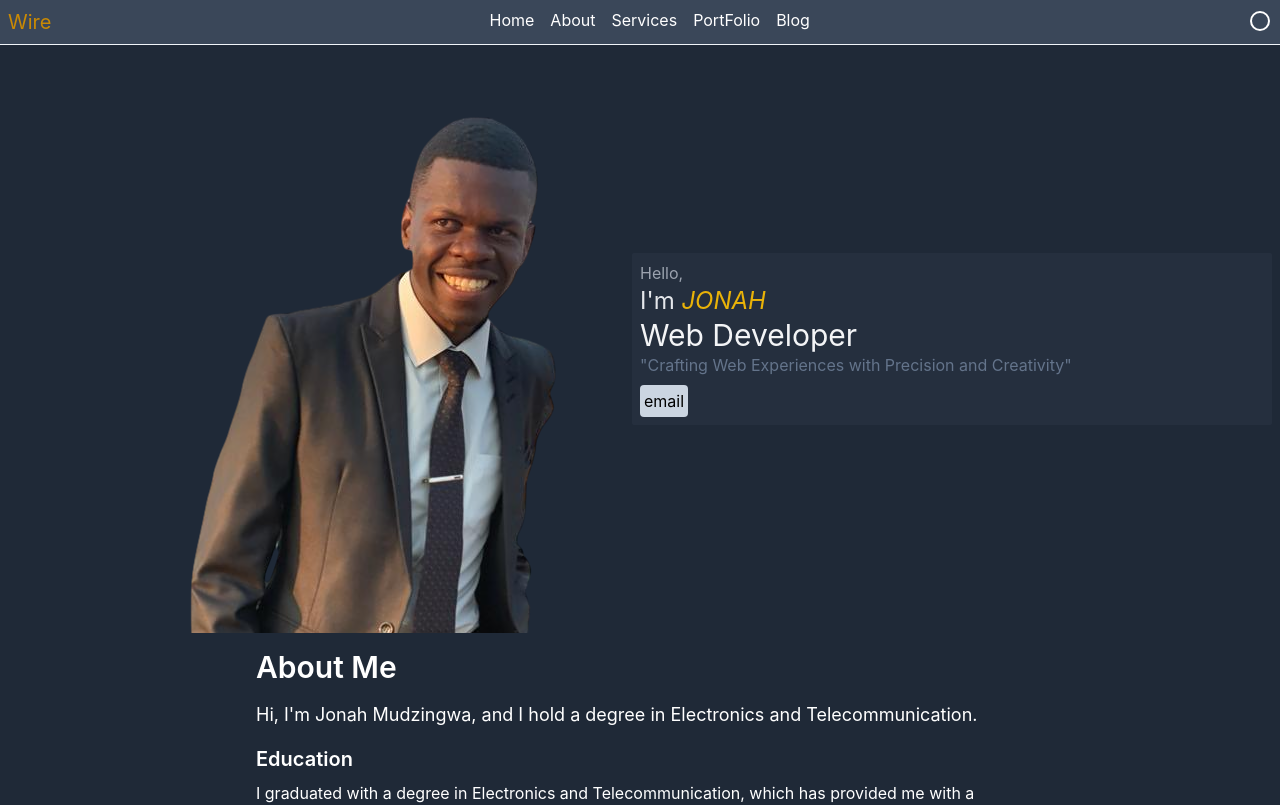
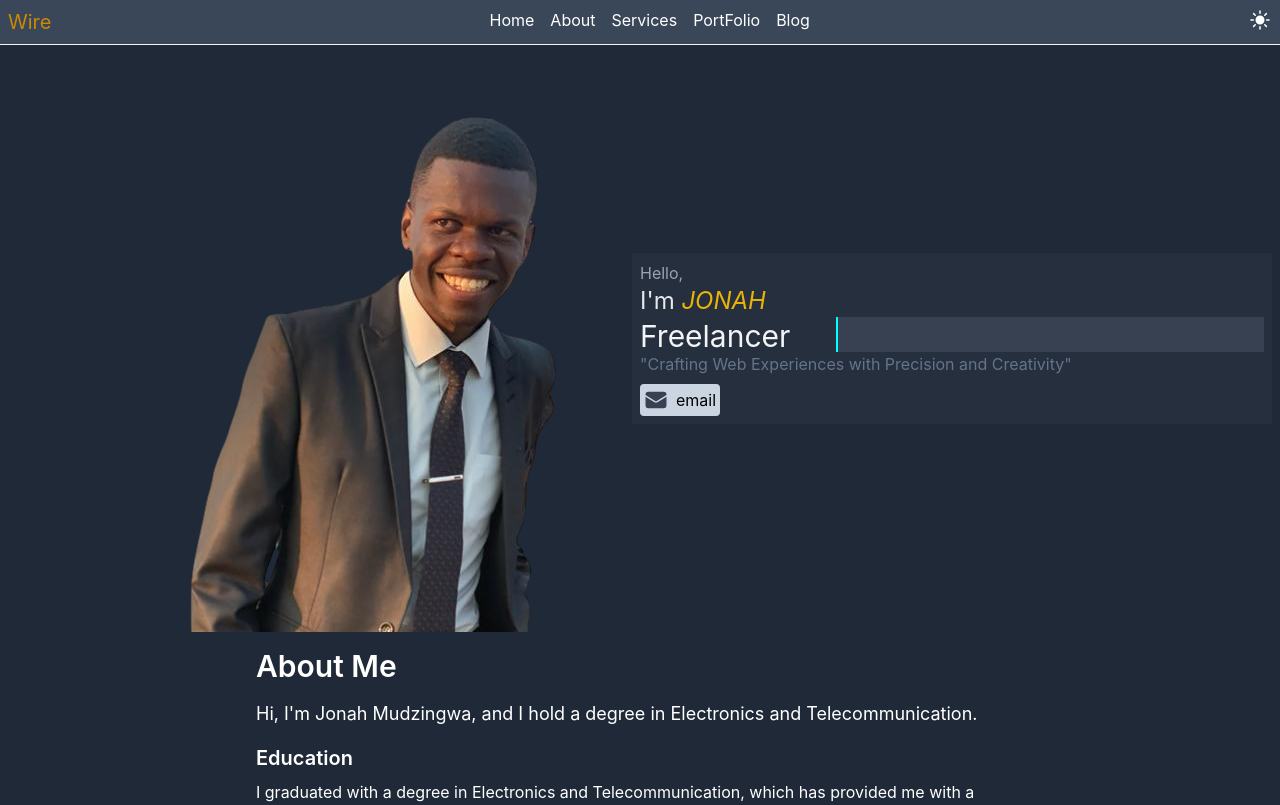
Before and after one commit to taghashseven/portfolio, a React (Create React App) app: page / in a window 1280 px wide. Shown: the top 805 px of the page. Built offline with nearby package versions, Linux system fonts and the light colour scheme.

Commit message:
typing effect animation

```diff
--- a/src/components/homePage.css
+++ b/src/components/homePage.css
@@ -14,3 +14,45 @@
    /* mix-blend-mode :overlay; */
    @apply mix-blend-lighten md:mix-blend-normal
 }
+
+.title {
+    overflow: hidden;
+    height: 2.2rem ;
+    line-height: 2.2rem
+}
+
+.title p {
+    position: relative;
+    animation: slide 20s  steps(4) infinite;
+    top : 0;
+}
+
+@keyframes slide {
+    100% {
+        top: -8.8rem
+    }
+}
+
+.title p::after{
+    content:  '';
+    position: absolute;
+    left: 0;
+    height: 100%;
+    width: 100%;
+    /* background-color: aqua; */
+    border-left: 2px solid aqua;
+    @apply bg-gray-700;
+    animation: typing 5s steps(10) infinite;
+
+}
+
+@keyframes typing {
+    40% ,
+    60% {
+        left: calc(100% + 30px);
+    }
+
+    100% {
+        left: 0;
+    }
+}
--- a/src/components/homePage.jsx
+++ b/src/components/homePage.jsx
@@ -1,18 +1,25 @@
 import './homePage.css'
-import {EnvelopIcons} from '@heroicons/react/outline'
-
+import {EnvelopeIcon}   from '@heroicons/react/24/solid'
 
 const HomePage = ()=>{
     return (
         <div className="py-20 md:py-52 card relative  overflow-hidden">
             <img src='assets/me.png' alt='me' className='absolute top-0 z-[-1] imgme' />
 
-            <div className="card float-right mx-2 md:w-3/6 bg-gray-700/30 p-2 rounded-sm">
+            <div className="card float-right mx-2 md:w-3/6 bg-gray-700/30 p-2 rounded-sm ">
                 <span className="text-gray-400">Hello,</span>
                 <p className="text-2xl text-gray-200">I'm <span className="text-yellow-500 uppercase italic">Jonah</span></p>
-                <p className="text-3xl text-gray-100">Web Developer</p>
+                <div className="title">
+                    <p className="text-3xl text-gray-100">Web Developer</p>
+                    <p className="text-3xl text-gray-100">Freelancer</p>
+                    <p className="text-3xl text-gray-100">Network engineer</p>
+                    <p className="text-3xl text-gray-100">Electronics Engineer</p>
+                </div>
                 <p className="text-slate-500 ">"Crafting Web Experiences with Precision and Creativity"</p>
-                <button className="bg-slate-300 rounded p-1 mt-2"> email </button>
+                <button className="bg-slate-300 rounded p-1 mt-2 flex ">
+                    <EnvelopeIcon className='w-6 h-6 fill-gray-700 mr-2' />
+                    email
+                </button>
             </div>
 
 
--- a/src/components/navBar.jsx
+++ b/src/components/navBar.jsx
@@ -1,3 +1,8 @@
+
+import {SunIcon}   from '@heroicons/react/24/solid'
+import {MoonIcon}   from '@heroicons/react/24/solid'
+import {Bars3Icon}   from '@heroicons/react/24/solid'
+
 
 const NavBar = ()=>{
     return (
@@ -6,12 +11,6 @@ const NavBar = ()=>{
 
             {/* if less than md */}
 
-            <div className="md:hidden">
-                <svg xmlns="http://www.w3.org/2000/svg" className="h-6 w-6 cursor-pointer" fill="none" viewBox="0 0 24 24" stroke="currentColor">
-                    {/* three lines  */}
-                    <path strokeLinecap="round" strokeLinejoin="round" strokeWidth={2} d="M4 6h16M4 12h8m-8 6h16" />
-                </svg>
-            </div>
 
             <ul className="flex justify-between gap-4 max-md:hidden">
                 <li className="hover:border-b-2 border-b-purple-700">Home</li>
@@ -21,15 +20,12 @@ const NavBar = ()=>{
                 <li className="hover:border-b-2 border-b-purple-700">Blog</li>
             </ul>
 
-            <div className="max-md:hidden">
-                {/* dark/light  */}
-                <svg xmlns="http://www.w3.org/2000/svg" className="h-6 w-6 cursor-pointer" fill="none" viewBox="0 0 24 24" stroke="currentColor">
-                    {/* half circle  */}
-                    <path strokeLinecap="round" strokeLinejoin="round" strokeWidth={2} d="M12 4c4.97 0 9 4.03 9 9s-4.03 9-9 9a9 9 0 01-9-9 9 9 0 019-9z" />
+            <Bars3Icon className='md:hidden w-6 h-6 '/>
 
-                    {/* sun  */}
-                </svg>
-            </div>
+
+            <SunIcon  className='w-6 h-6 '/>
+            <MoonIcon  className='max-md:hidden w-6 h-6 hidden'/>
+
         </div>
 
     )
```
Also changed, not shown: research/.md (added).
